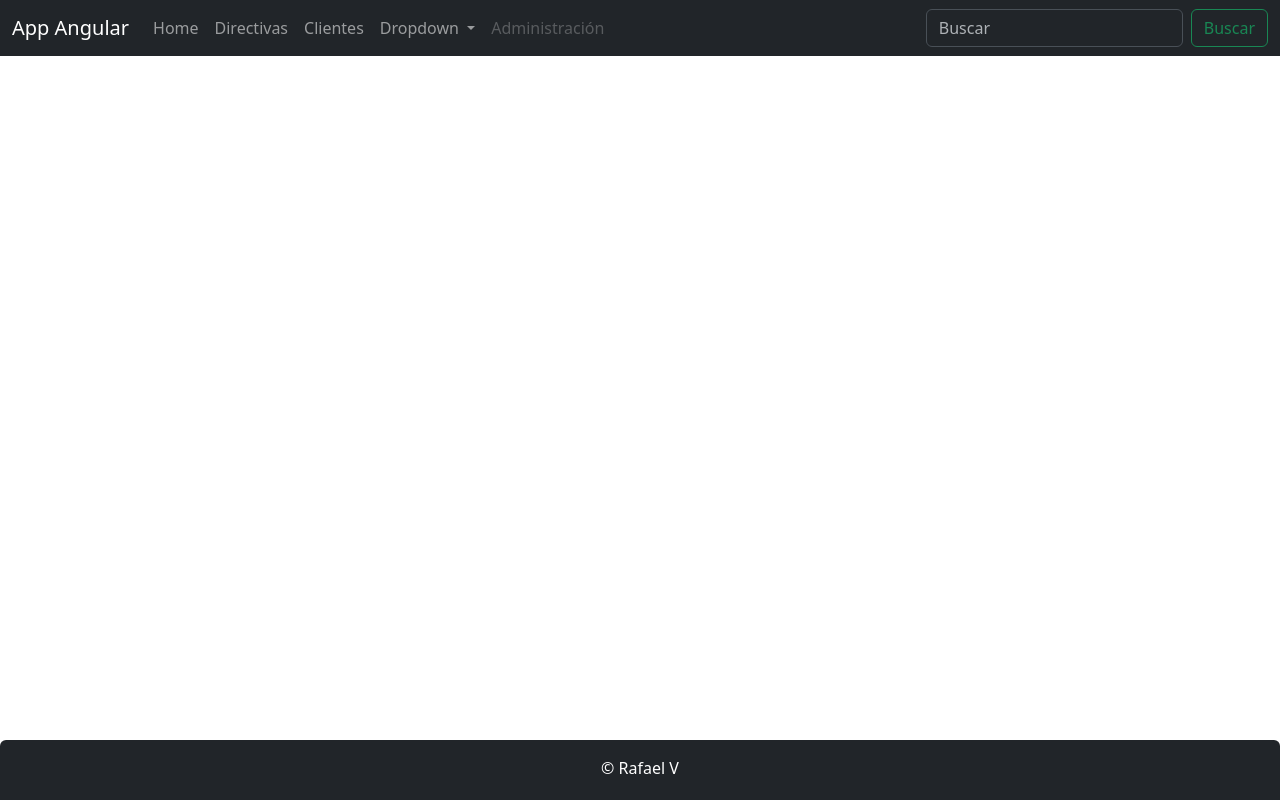
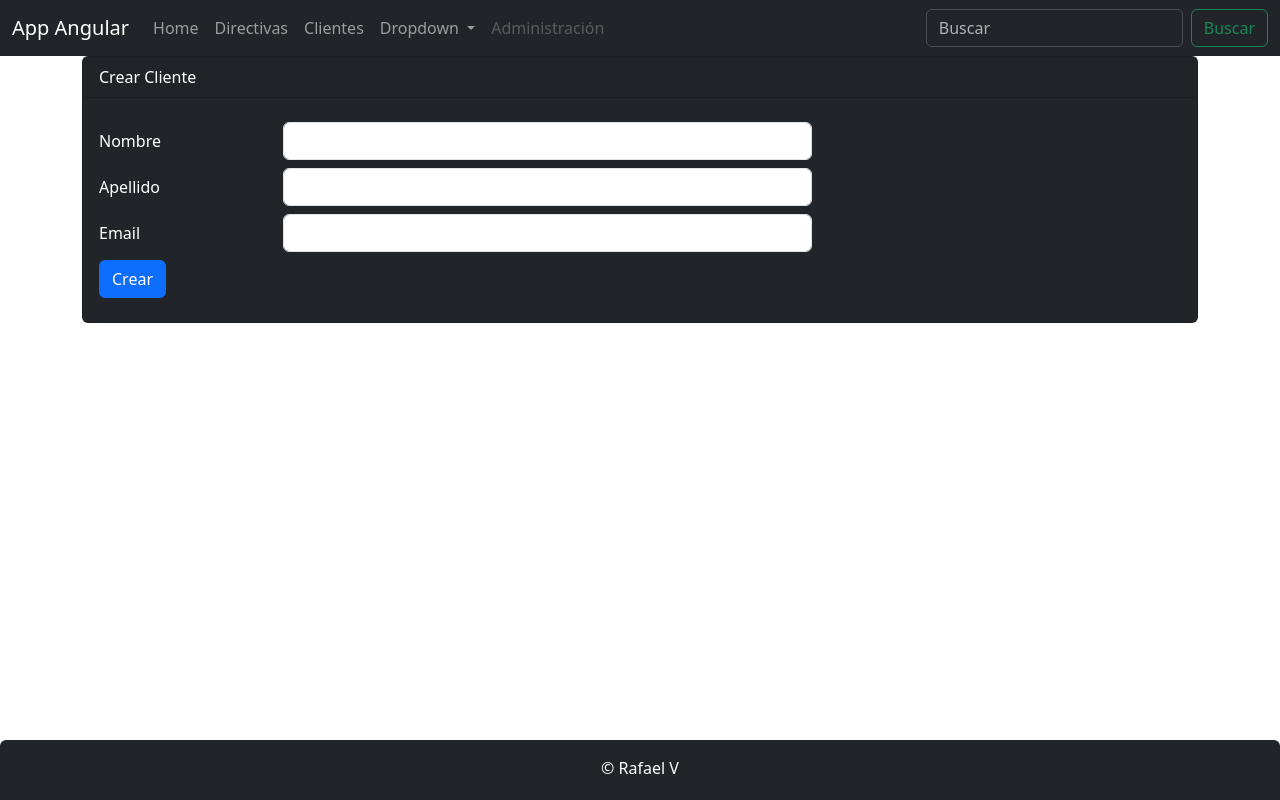
Before and after one commit to doguedogue/clientes-app, an Angular app: page /clientes/form in a window 1280 px wide. Before the commit this address led to /. Built offline with nearby package versions, Linux system fonts and the light colour scheme.

Commit message:
add form and routing by a button

```diff
--- a/src/app/clientes/clientes.component.html
+++ b/src/app/clientes/clientes.component.html
@@ -2,6 +2,11 @@
   <div class="card-header">Clientes</div>
   <div class="card-body text-primary">
     <h5 class="card-title">Listado de Clientes</h5>
+
+    <div class="my-2 text-left">
+      <button type="button" class="btn brn-rounded btn-primary" [routerLink]="['/clientes/form']">Crear</button>
+    </div>
+
 
     <table class="table table-bordered table-striped">
       <thead>
--- /dev/null
+++ b/src/app/clientes/form.component.html
@@ -0,0 +1,39 @@
+<div class="card bg-dark text-white">
+  <div class="card-header"> {{ titulo}} </div>
+  <div class="card-body">
+
+    <form (ngSubmit)="create()">
+      <div class="form-group row my-2">
+        <label for="nombre" class="col-form-label col-sm-2">Nombre</label>
+        <div class="col-sm-6">
+          <input type="text" class="form-control" [(ngModel)]="cliente.nombre" name="nombre">
+        </div>
+      </div>
+
+
+      <div class="form-group row my-2">
+        <label for="apellido" class="col-form-label col-sm-2">Apellido</label>
+        <div class="col-sm-6">
+          <input type="text" class="form-control" [(ngModel)]="cliente.apellido" name="apellido">
+        </div>
+      </div>
+
+
+      <div class="form-group row">
+        <label for="email" class="col-form-label col-sm-2">Email</label>
+        <div class="col-sm-6">
+          <input type="text" class="form-control" [(ngModel)]="cliente.email" name="email">
+        </div>
+      </div>
+
+      <div class="form-group row my-2">
+        <div class="col-sm-6">
+          <button class="btn btn-primary" role="button">Crear</button>
+        </div>
+      </div>
+
+
+    </form>
+
+  </div>
+</div>
--- /dev/null
+++ b/src/app/clientes/form.component.ts
@@ -0,0 +1,23 @@
+import { Component, OnInit } from '@angular/core';
+import { Cliente } from './cliente';
+
+@Component({
+  selector: 'app-form',
+  templateUrl: './form.component.html'
+})
+export class FormComponent implements OnInit {
+
+  public titulo: string = "Crear Cliente";
+
+  public cliente: Cliente = new Cliente();
+
+  constructor() { }
+
+  ngOnInit(): void {
+  }
+
+  public create(): void {
+    console.log("clicked!");
+    console.log(this.cliente);
+  }
+}
```
Also changed, not shown: src/app/app.module.ts (+10 -5 lines).
